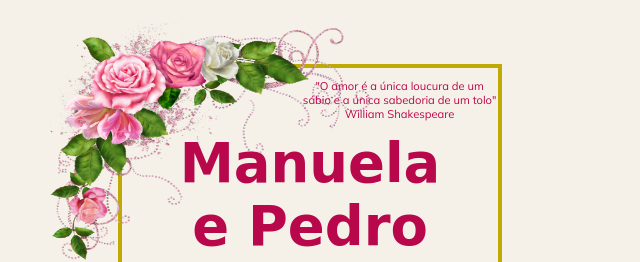
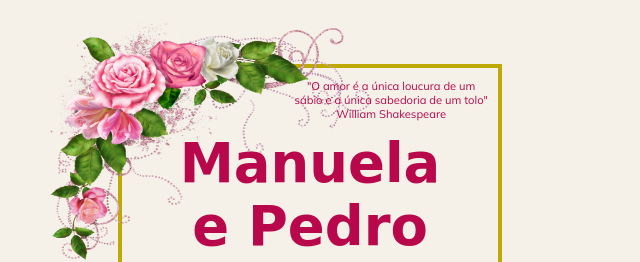
Before and after one commit to yohanavasconcelos/aplicativo-de-convites, a website: page convites/convite_casamento.html in a window 1280 px wide. Shown: the top 262 px of the page, 330-970 px from the left. Drawn offline with Linux system fonts and the light colour scheme; a web font is replaced by a local one.

Commit message:
Update styles_convite.css

```diff
--- a/convites/styles_convite.css
+++ b/convites/styles_convite.css
@@ -261,7 +261,7 @@ button:hover {
     font-size: 0.7em;
     padding-left: 6em;
     margin-top: -16.5em;
-    margin-right: -10em;
+    margin-right: -8.5em;
 }
 
 .casal{
```
